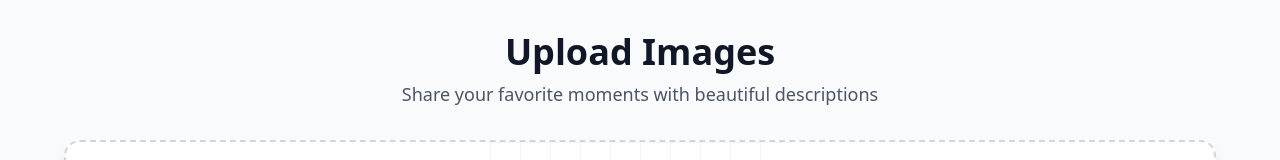
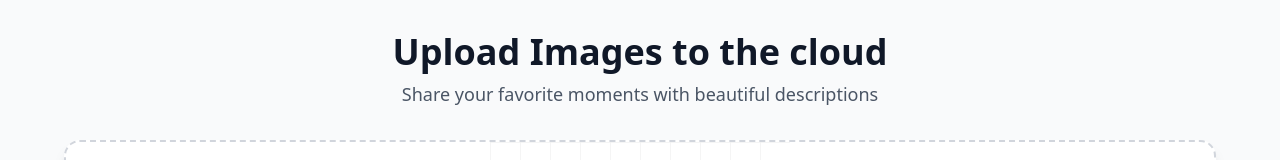
Before and after one commit to dev-ekkx/wk6-gallery-app-v2, an Angular app in the folder frontend/: page / in a window 1280 px wide. Shown: the top 160 px of the page. Built offline with nearby package versions, Linux system fonts and the light colour scheme; no server answers.

Commit message:
refactor: update app info

```diff
--- a/frontend/src/app/components/image-upload/image-upload.html
+++ b/frontend/src/app/components/image-upload/image-upload.html
@@ -2,7 +2,7 @@
   <!-- Header -->
   <div class="max-w-6xl mx-auto mb-8">
     <div class="text-center">
-      <h1 class="text-3xl sm:text-4xl font-bold text-gray-900 mb-2">Upload Images</h1>
+      <h1 class="text-3xl sm:text-4xl font-bold text-gray-900 mb-2">Upload Images to the cloud</h1>
       <p class="text-gray-600 text-lg">Share your favorite moments with beautiful descriptions</p>
     </div>
   </div>
```
